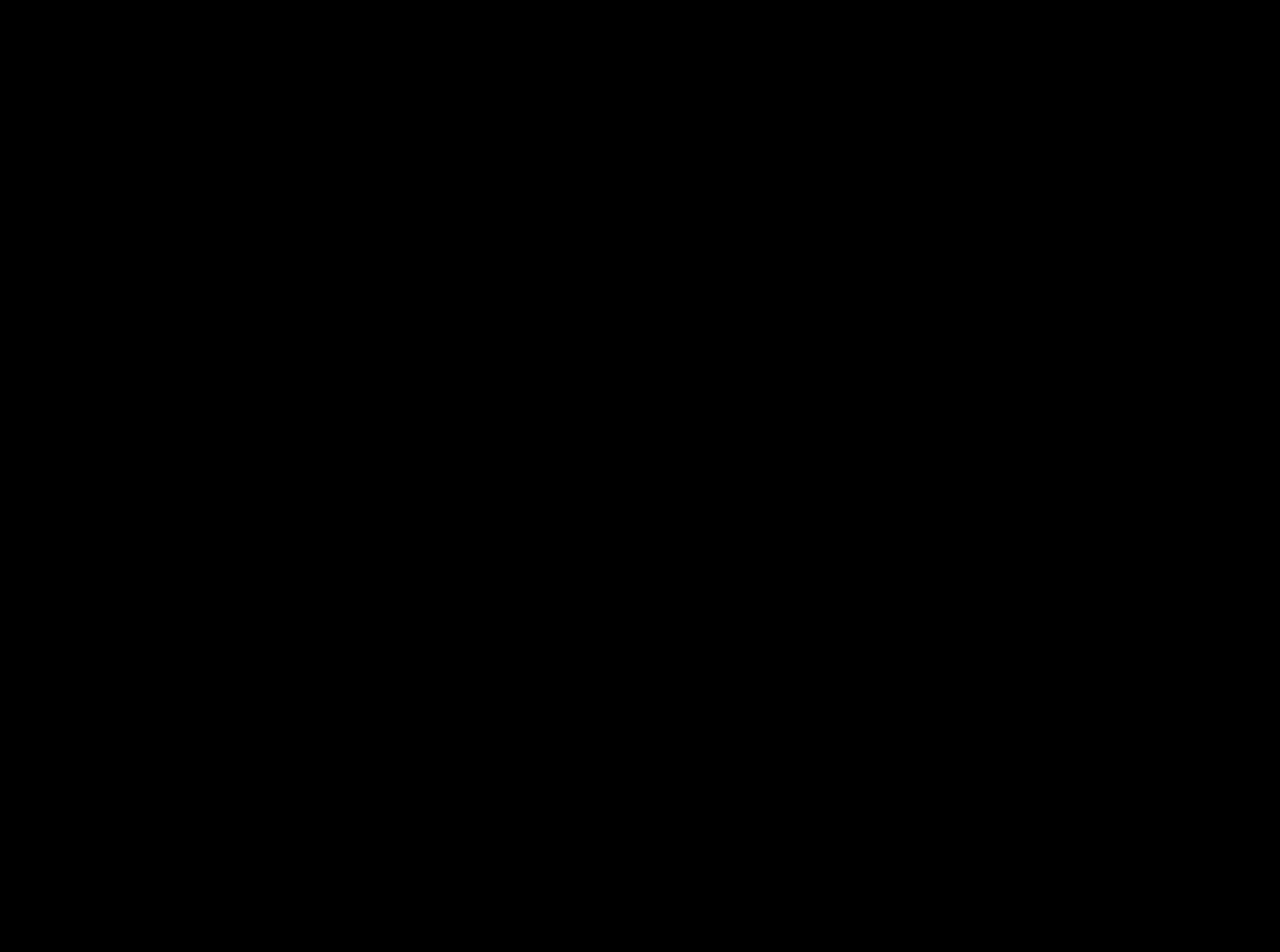
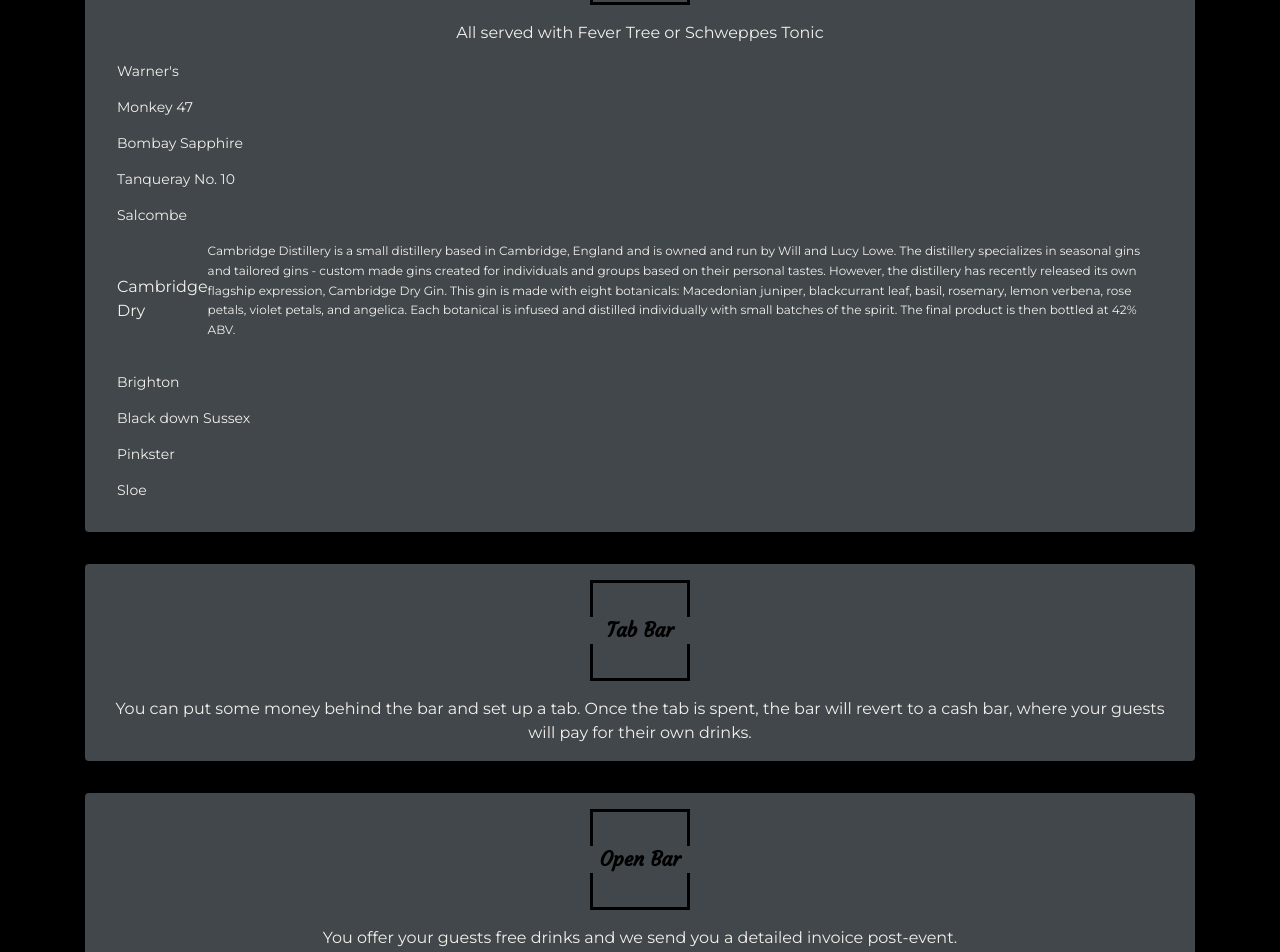
Before and after one commit to sdeagh/jackinabox, a React (Create React App) app: page /drinks in a window 1280 px wide. Shown: the part 420-1372 px from the top of the page. Before the commit the page ends 800 px from the top, so only its background shows below. Built offline with nearby package versions, Linux system fonts and the light colour scheme.

Commit message:
adding drinks route

```diff
--- a/src/Drinks/Drinks.jsx
+++ b/src/Drinks/Drinks.jsx
@@ -1,16 +1,131 @@
 import React from 'react';
 import { makeStyles } from '@material-ui/core/styles';
 
+import Grid from '@material-ui/core/Grid';
+import Typography from '@material-ui/core/Typography';
+import Paper from '@material-ui/core/Paper';
+import List from '@material-ui/core/List';
+import ListItem from '@material-ui/core/ListItem';
+
+import Parallax from '../Parallax/Parallax';
+import GridContainer from '../components/Grid/GridContainer';
+import GridItem from '../components/Grid/GridItem';
+
+
 import drinksStyle from './DrinksStyle';
+import BackgroundImage from '../assets/img/jackbox1.jpg';
 
 const useStyles = makeStyles(drinksStyle);
 
 function Drinks() {
   const classes = useStyles();
+  return (
+    <div>
+      <Parallax filter medium image={BackgroundImage} className={classes.back}>
+        <div className={classes.container}>
+          <GridContainer>
+            <GridItem xs={12} sm={12} md={6}>
+              <Typography variant="h6" gutterBottom paragraph className={classes.title}>
+                We are very flexible and our choice of soft and alcoholic drinks is very wide.
+              </Typography>
+              <Typography variant="h6" gutterBottom className={classes.title}>
+                We think you will love these...
+              </Typography>
+            </GridItem>
+          </GridContainer>
+        </div>
+      </Parallax>
 
-  return (
-    <div className={classes.test}>
-      hello
+      <div className={`${classes.mainRaised}`}>
+        <div className={classes.container}>
+          <Grid container spacing={2} className={classes.gridContainer}>
+
+            <Grid item md={12} sm={12} className={classes.gridItem}>
+              <Paper className={classes.paper}>
+                <div className={classes.logoTop} />
+                <Typography variant="h5" className={classes.heading}>
+                  Gin&apos;tastic&apos;
+                </Typography>
+                <div className={classes.logoBottom} />
+                <Typography variant="body1">
+                  All served with Fever Tree or Schweppes Tonic
+                </Typography>
+                <List>
+                  <ListItem>
+                Warner&apos;s
+                  </ListItem>
+                  <ListItem>
+                Monkey 47
+                  </ListItem>
+                  <ListItem>
+                Bombay Sapphire
+                  </ListItem>
+                  <ListItem>
+                Tanqueray No. 10
+                  </ListItem>
+                  <ListItem>
+                Salcombe
+                  </ListItem>
+                  <ListItem>
+                  <Typography>
+                Cambridge Dry
+                </Typography>
+                <Typography paragraph variant="caption">
+                Cambridge Distillery is a small distillery based in Cambridge, England and is owned and run by Will and Lucy Lowe. The distillery specializes in seasonal gins and tailored gins - custom made gins created for individuals and groups based on their personal tastes. However, the distillery has recently released its own flagship expression, Cambridge Dry Gin. This gin is made with eight botanicals: Macedonian juniper, blackcurrant leaf, basil, rosemary, lemon verbena, rose petals, violet petals, and angelica. Each botanical is infused and distilled individually with small batches of the spirit. The final product is then bottled at 42% ABV.
+                </Typography>
+                </ListItem>
+                  <ListItem>
+                Brighton
+                  </ListItem>
+                  <ListItem>
+                Black down Sussex
+                  </ListItem>
+                  <ListItem>
+                Pinkster
+                  </ListItem>
+                  <ListItem>
+                Sloe
+                  </ListItem>
+                </List>
+              </Paper>
+            </Grid>
+
+            <Grid item md={12} sm={12} className={classes.gridItem}>
+              <Paper className={classes.paper}>
+                <div className={classes.logoTop} />
+
+                <Typography variant="h5" className={classes.heading}>
+              Tab Bar
+                </Typography>
+                <div className={classes.logoBottom} />
+
+                <Typography variant="body1">
+              You can put some money behind the bar and set up a tab.
+              Once the tab is spent, the bar will revert to a cash bar,
+              where your guests will pay for their own drinks.
+                </Typography>
+              </Paper>
+            </Grid>
+
+            <Grid item md={12} sm={12} className={classes.gridItem}>
+              <Paper className={classes.paper}>
+                <div className={classes.logoTop} />
+
+                <Typography variant="h5" className={classes.heading}>
+              Open Bar
+                </Typography>
+                <div className={classes.logoBottom} />
+
+                <Typography variant="body1">
+              You offer your guests free drinks and we send you a detailed invoice post-event.
+                </Typography>
+              </Paper>
+            </Grid>
+
+          </Grid>
+
+        </div>
+      </div>
     </div>
   );
 }
--- a/src/Drinks/DrinksStyle.jsx
+++ b/src/Drinks/DrinksStyle.jsx
@@ -0,0 +1,59 @@
+import {
+  container,
+} from '../assets/css/material-kit-react';
+
+const drinksStyle = (theme) => ({
+  container: {
+    color: theme.palette.text.primary,
+    zIndex: 12,
+    ...container,
+  },
+  gridContainer: {
+    flexGrow: 1,
+    paddingBottom: theme.spacing(2),
+  },
+  gridItem: {
+    textAlign: 'center',
+    marginBottom: theme.spacing(2),
+  },
+  paper: {
+    padding: theme.spacing(2),
+  },
+  logoTop: {
+    borderTop: '3px solid black',
+    borderLeft: '3px solid black',
+    borderRight: '3px solid black',
+    width: '100px',
+    height: '37px',
+    margin: '0 auto',
+  },
+  logoBottom: {
+    borderBottom: '3px solid black',
+    borderLeft: '3px solid black',
+    borderRight: '3px solid black',
+    width: '100px',
+    height: '37px',
+    margin: '0 auto',
+    marginBottom: theme.spacing(2),
+  },
+  heading: {
+    fontFamily: 'Courgette',
+    color: 'black',
+    fontWeight: '700',
+    fontSize: '20px',
+  },
+  // main: {
+  //   background: theme.palette.background.paper,
+  //   position: 'relative',
+  //   margin: '0 30px 0px 30px',
+  //   borderRadius: theme.spacing(1),
+  //   boxShadow: '6px 6px 24px 2px rgba(255, 255, 255, 0.14), 6px 6px 24px 5px rgba(255, 255, 255, 0.12), 0px 6px 1px -5px rgba(255, 255, 255, 0.12)',
+  // },
+  mainRaised: {
+    position: 'relative',
+    margin: '-60px 30px 0px',
+    borderRadius: theme.spacing(6),
+  },
+});
+
+export default drinksStyle;
```
